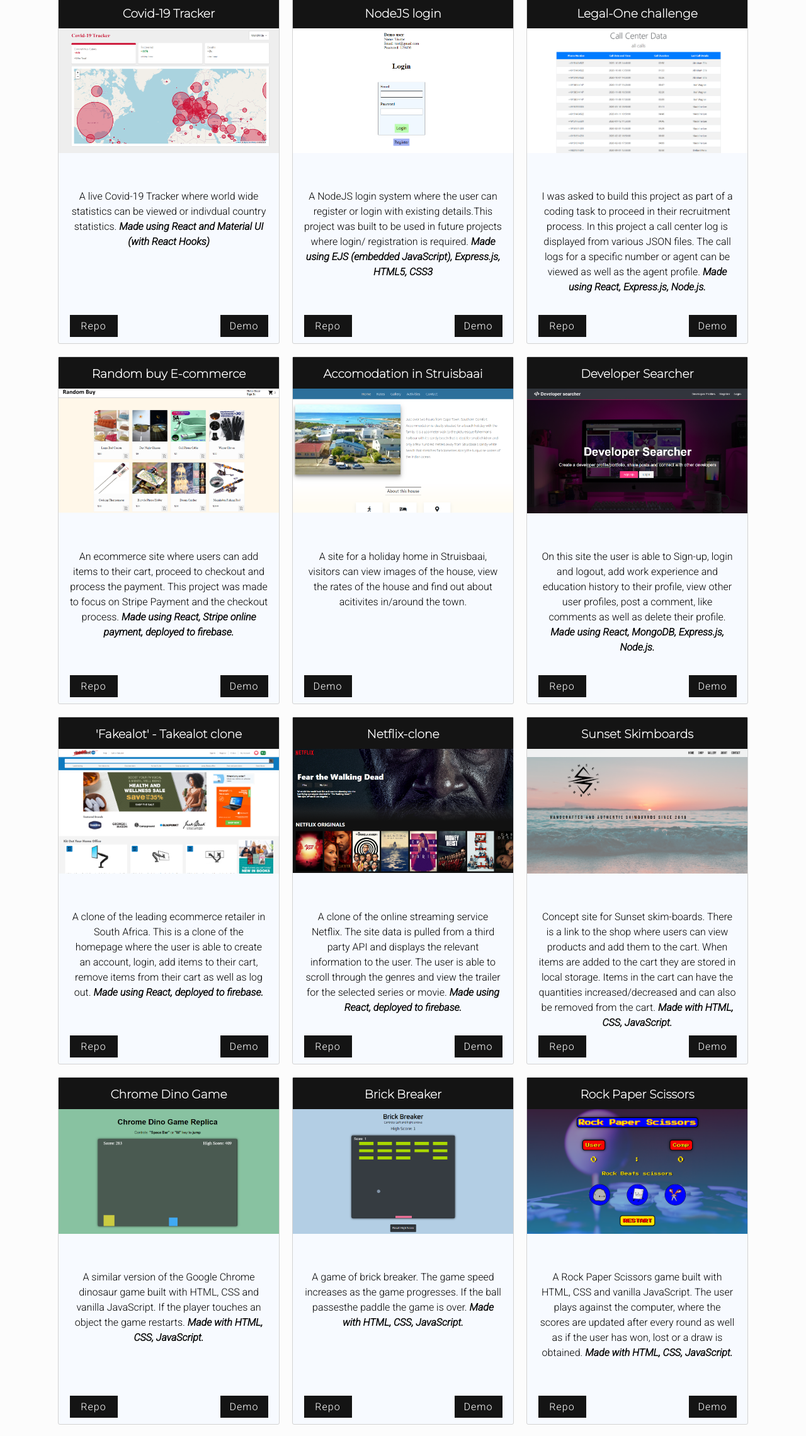
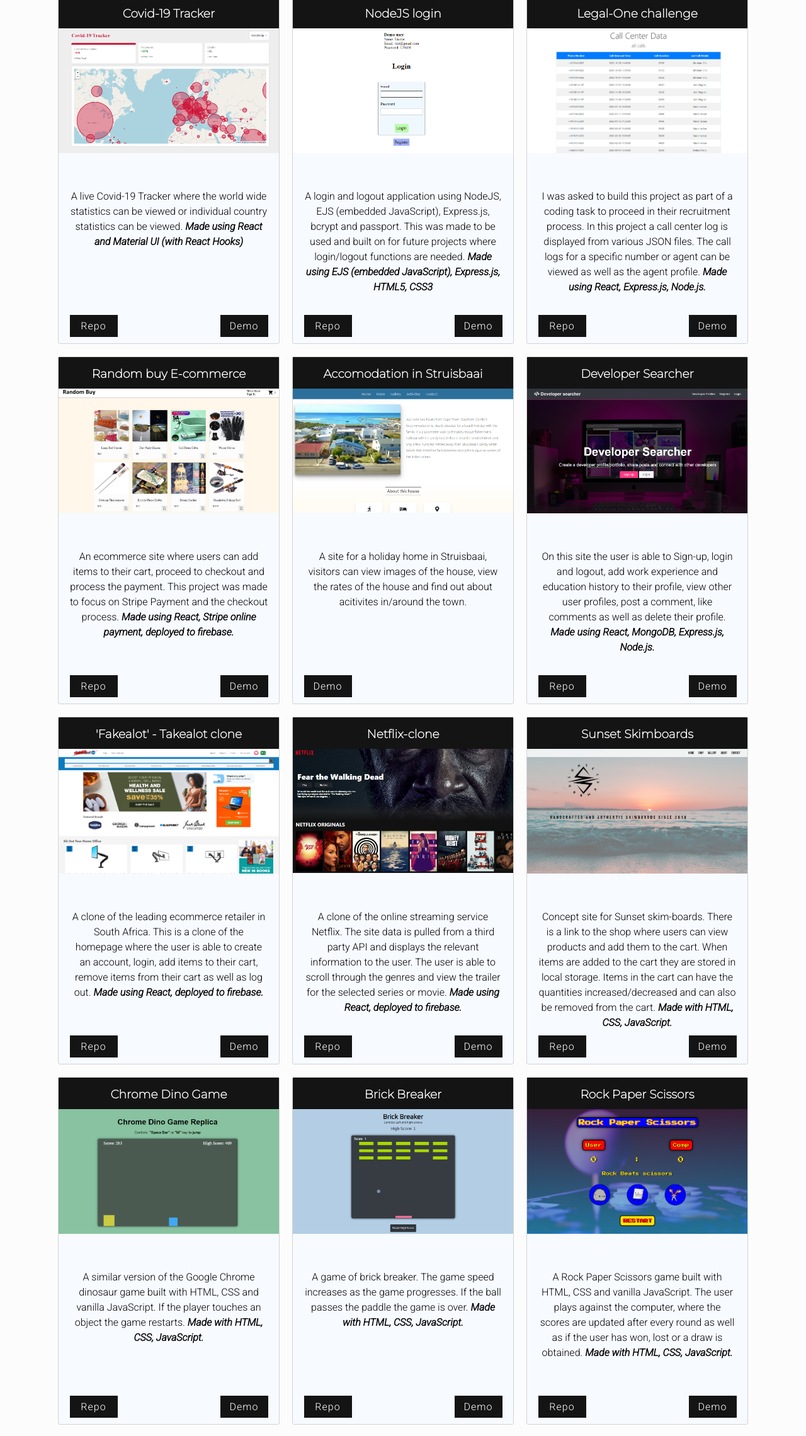
Before and after one commit to HarryMinnie6/Portfolio, a React (Create React App) app: page / in a window 1280 px wide. Shown: the part 1910-4190 px from the top of the page at 63% size. Built offline with nearby package versions, Linux system fonts and the light colour scheme; a web font is replaced by a local one.

Commit message:
added updated CV

```diff
--- a/src/ContactPage/ContactPage.js
+++ b/src/ContactPage/ContactPage.js
@@ -1,5 +1,6 @@
 import React from "react";
 import "./ContactPage.css";
+import cv from '../ContactPage/Curriculum-vitae-of-Harry-Minnie-(EU).pdf'
 function ContactPage() {
   return (
     <section class='contact-section' id='contact'>
@@ -63,7 +64,7 @@ function ContactPage() {
         </a>
       </div>
       <div class='cv'>
-        <a href='Curriculum-vitae-of-Harry-Minnie_EU.pdf'> Download my CV</a>
+        <a href={cv}> Download my CV</a>
       </div>
     </section>
   );
--- a/src/Projects/ProjectsPage.js
+++ b/src/Projects/ProjectsPage.js
@@ -19,12 +19,11 @@ function ProjectsPage() {
     <section className='projects-section' id='projects'>
       <h2>PROJECTS</h2>
       <div className='projects-holder'>
-
         <Project
           project__name={"Covid-19 Tracker"}
           project__image={coronaTracker}
           project__description={
-            "A live Covid-19 Tracker where world wide statistics can be viewed or indivdual country statistics. "
+            "A live Covid-19 Tracker where the world wide statistics can be viewed or individual country statistics can be viewed. "
           }
           made__using={"Made using React and Material UI (with React Hooks)"}
           github__link={"https://github.com/HarryMinnie6/corona-tracker"}
@@ -34,7 +33,7 @@ function ProjectsPage() {
           project__name={"NodeJS login"}
           project__image={nodejsLogin}
           project__description={
-            "A NodeJS login system where the user can register or login with existing details.This project was built to be used in future projects where login/ registration is required. "
+            "A login and logout application using NodeJS, EJS (embedded JavaScript), Express.js, bcrypt and passport. This was made to be used and built on for future projects where login/logout functions are needed. "
           }
           made__using={
             "Made using EJS (embedded JavaScript), Express.js, HTML5, CSS3"
@@ -128,7 +127,7 @@ function ProjectsPage() {
           project__name={"Brick Breaker"}
           project__image={brickBreaker}
           project__description={
-          "A game of brick breaker. The game speed increases as the game progresses. If the ball passesthe paddle the game is over. "
+            "A game of brick breaker. The game speed increases as the game progresses. If the ball passes the paddle the game is over. "
           }
           made__using={"Made with HTML, CSS, JavaScript."}
           github__link={"https://github.com/HarryMinnie6/brick-breaker"}
```
Also changed, not shown: 2 other files (tests, documents, lock files or other folders). Lines whose indentation alone changed are shown as unchanged.
